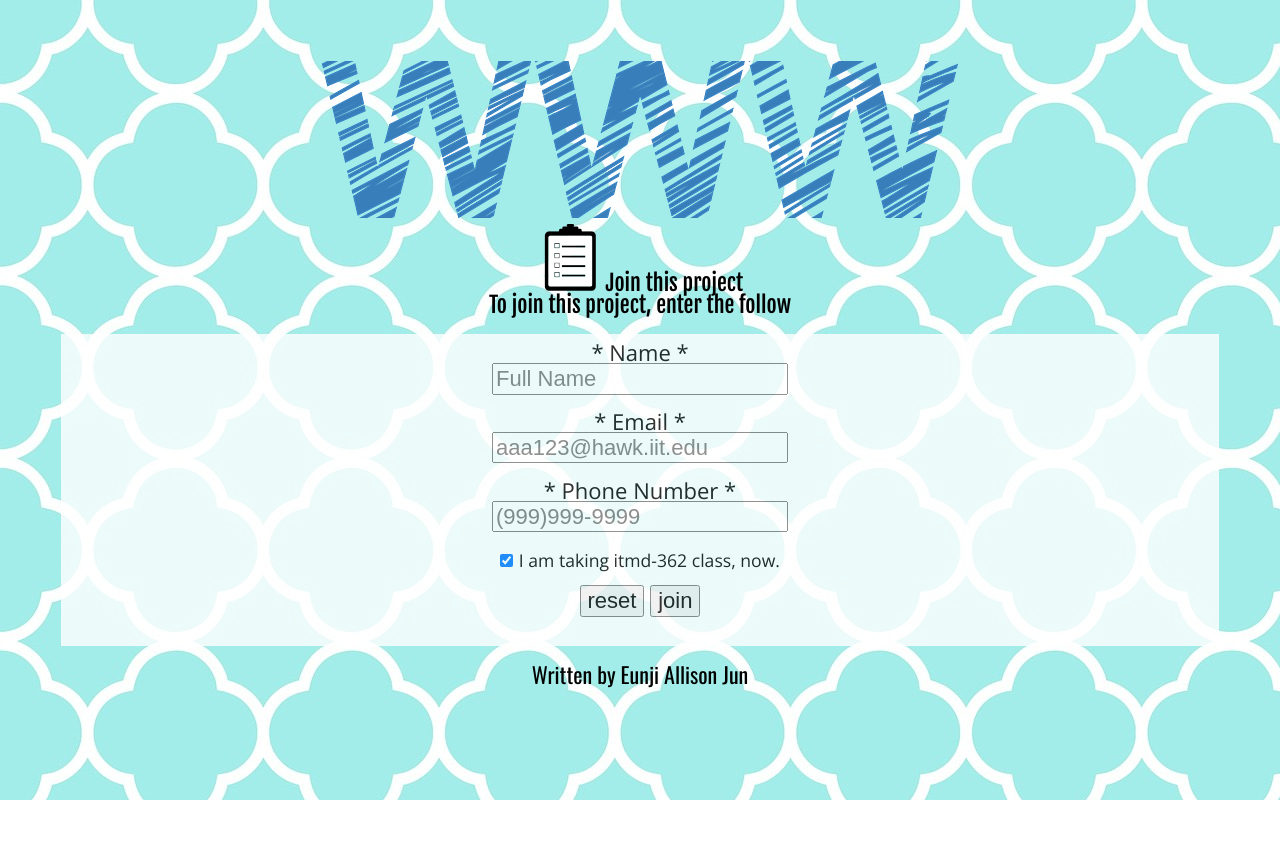
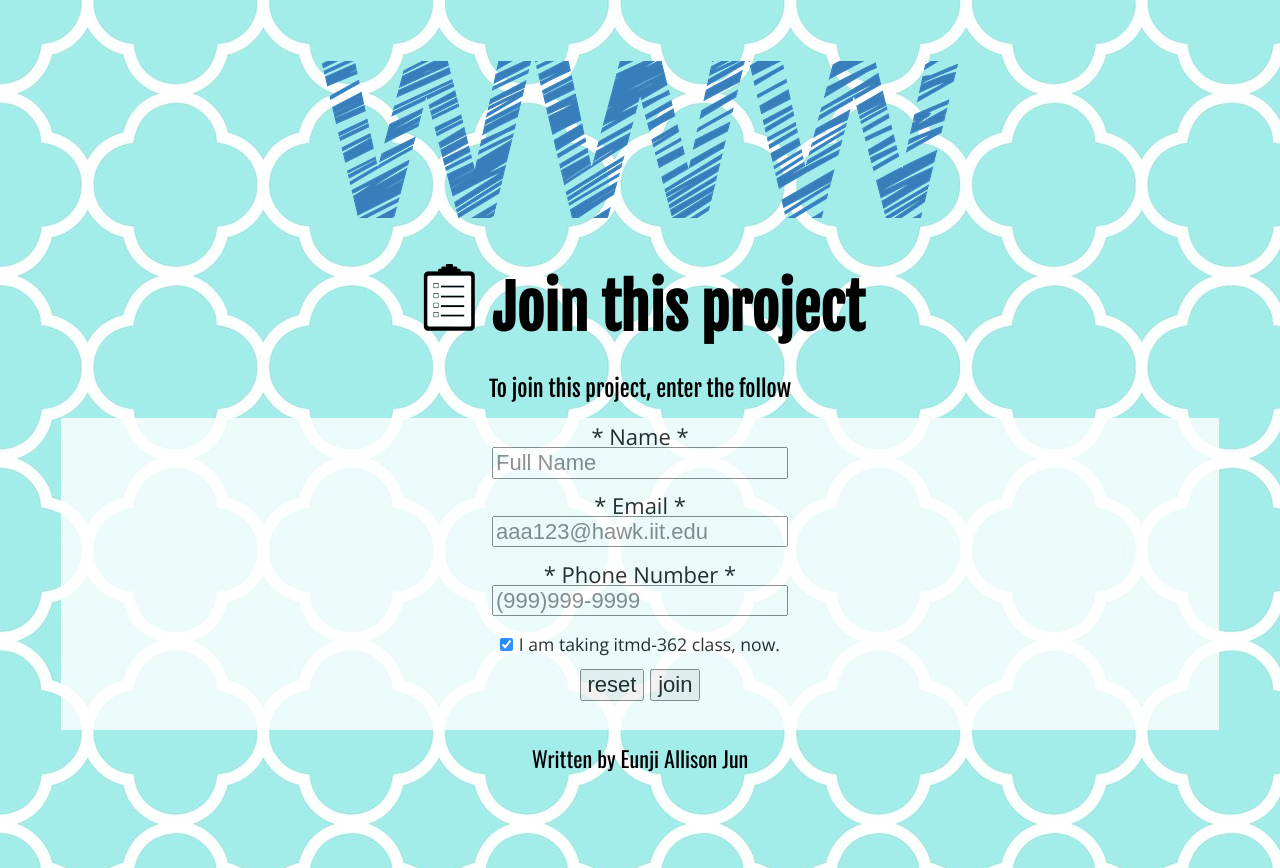
Before and after one commit to allisonej/itmd-362-fall2017-1, a plain HTML site: page index.html in a window 1280 px wide. Before the commit the page ends 800 px from the top, so only its background shows below. Drawn offline with nearby package versions, Linux system fonts and the light colour scheme.

Commit message:
add css and apply html

```diff
--- a/CSS/screen.css
+++ b/CSS/screen.css
@@ -570,3 +570,12 @@ footer {
 	text-align: center;
 	font-family: 'Oswald', sans-serif;
 }
+
+#heading1{
+	font-size: 2.7em;
+	margin-top: 0.67em;
+	margin-bottom: 0.67em;
+	margin-left: 0;
+	margin-right: 0;
+ font-weight: bold;
+}
--- a/index.html
+++ b/index.html
@@ -14,7 +14,7 @@
 <body id="Middle">
   <header>
     <img id="top image" src="./image/www-350195_640.png" alt="web image">
-    <p id="heading">
+    <p id="heading1">
       <img id="heading image" src="./image/64px-Checklist_Noun_project.png" alt="project image">
       Join this project
     </p>
```
